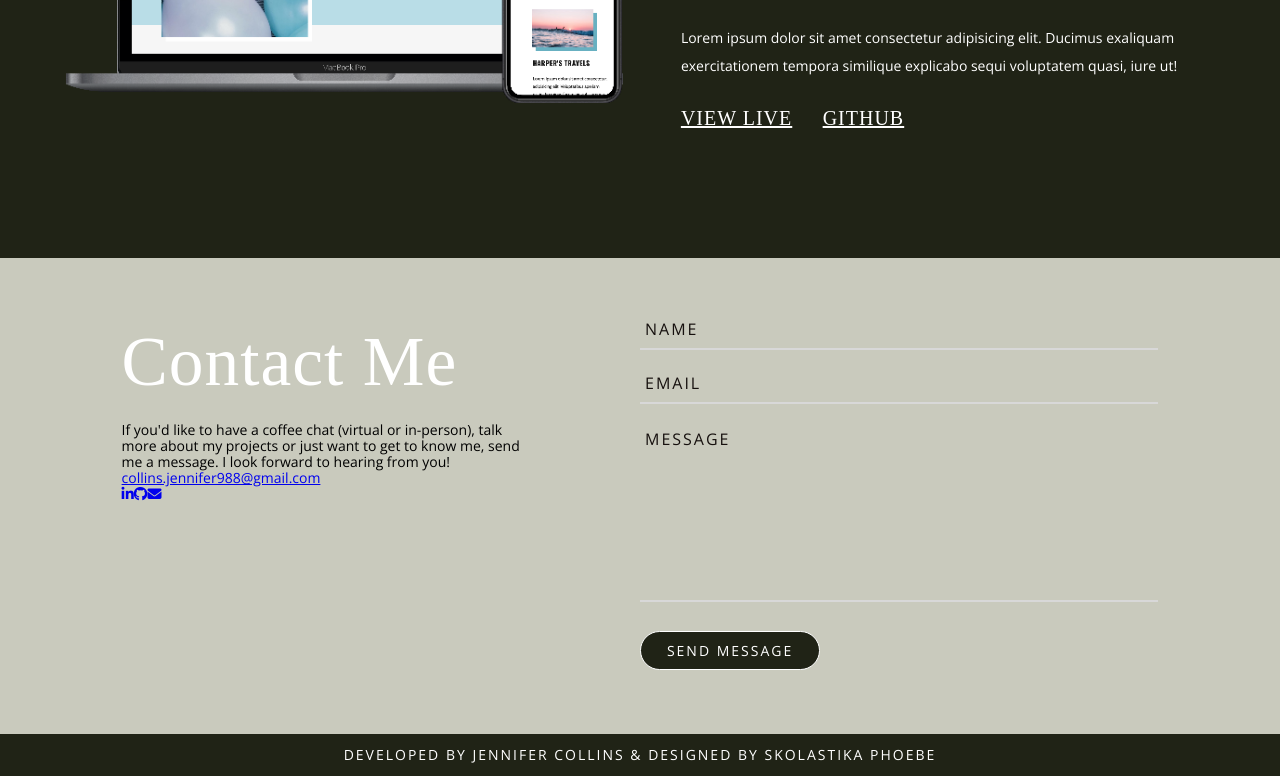
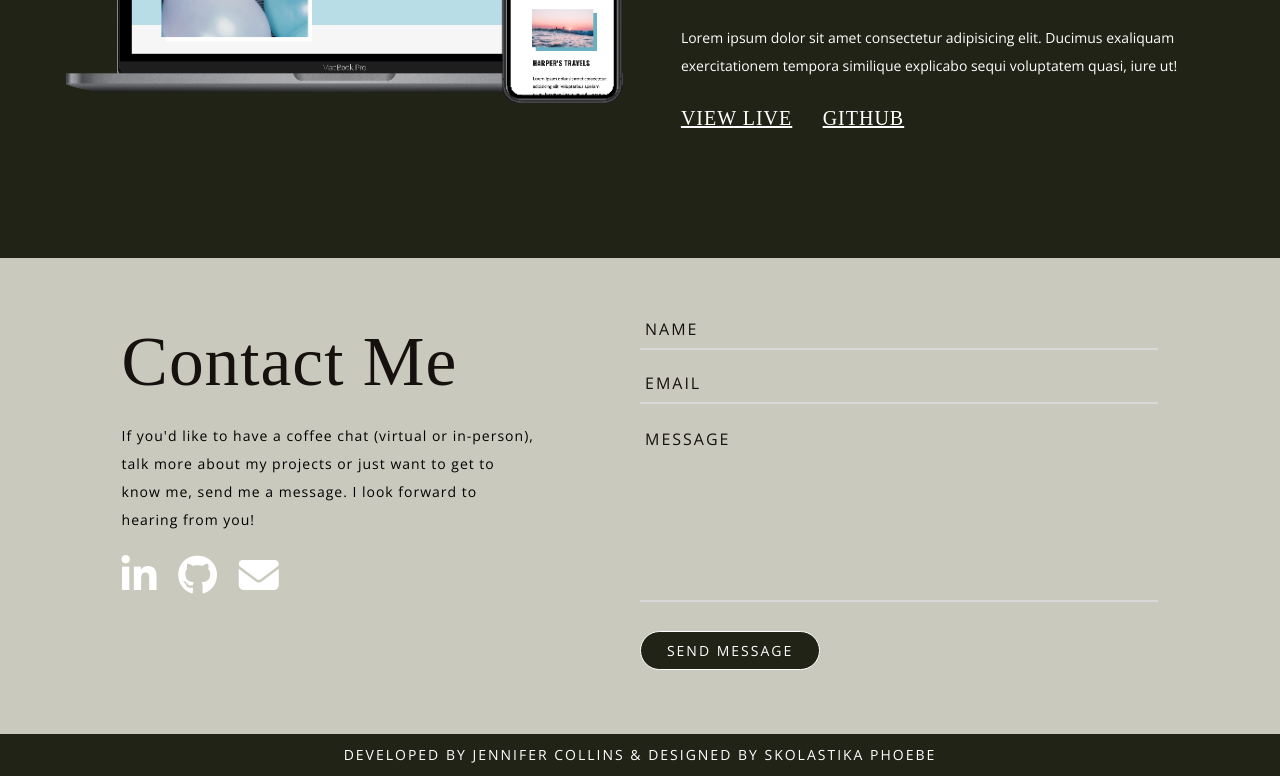
Before and after one commit to jennifer-collins/jennifer-collins-portfolio, a plain HTML site: page index.html in a window 1280 px wide. Shown: the part 3595-4371 px from the top of the page. Drawn offline with nearby package versions, Linux system fonts and the light colour scheme; a web font is replaced by a local one.

Commit message:
Update contact styling, fix typography partials.

```diff
--- a/index.html
+++ b/index.html
@@ -293,7 +293,7 @@
                         <h3>Contact Me</h3>
                         <p>If you'd like to have a coffee chat (virtual or in-person), talk more about my projects or just want to get to know me, send me a message. I look forward to hearing from you!</p>
                         <!-- email link here or below in list item, decide once styling is complete -->
-                        <a href="mailto:collins.jennifer988@gmail.com">collins.jennifer988@gmail.com</a>
+                        <!-- <a href="mailto:collins.jennifer988@gmail.com">collins.jennifer988@gmail.com</a> -->
                         <ul class="socialIcons">
                             <li>
                                 <a href="https://www.linkedin.com/in/jennifer-collins/" target="_blank" rel="noopener">
--- a/styles/sass/partials/_contact.scss
+++ b/styles/sass/partials/_contact.scss
@@ -14,6 +14,21 @@
     // flex-direction: column;
     // justify-content: space-between;
     width: 40%;
+    p {
+        margin-bottom: 5%;
+        letter-spacing: 1px;
+        line-height: 28px;
+    }
+    a {
+        margin-bottom: 2%;
+        text-decoration: none;
+        letter-spacing: 1px;
+        color: $textColourPrimary;
+        &:hover,
+        &:focus {
+            border-bottom: 1px solid $backgroundSecondary;
+        }
+    }
 }
 
 .contactForm {
@@ -25,6 +40,18 @@
 .socialIcons {
     display: flex;
     flex-direction: row;
+    margin-top: 2%;
+    li {
+        margin-right: 5%;
+    }
+    i {
+        font-size: 2rem;
+        color: #FFF;
+        &:hover,
+        &:focus {
+            color: $backgroundSecondary;
+        }
+    }
 }
 
 
--- a/styles/sass/partials/_typography.scss
+++ b/styles/sass/partials/_typography.scss
@@ -38,10 +38,10 @@ h2 {
 
 h3 {
     color: #16100E;
-    // color: #FFF;
     font-size: 3.47rem;
-    letter-spacing: 0.99px;
+    letter-spacing: 1px;
     font-weight: 400;
+    padding-bottom: 5%;
 }
 
 h4 {
@@ -93,9 +93,9 @@ h4 {
     line-height: 28px;
 }
 
-.featuredProjects .tagline, h3 {
+.featuredProjects .tagline,
+.featuredProjects h3 {
     color: #FFF;
-    padding-bottom: 5%;
 }
 
 .projectDescription {
```
Also changed, not shown: styles/styles.css.
